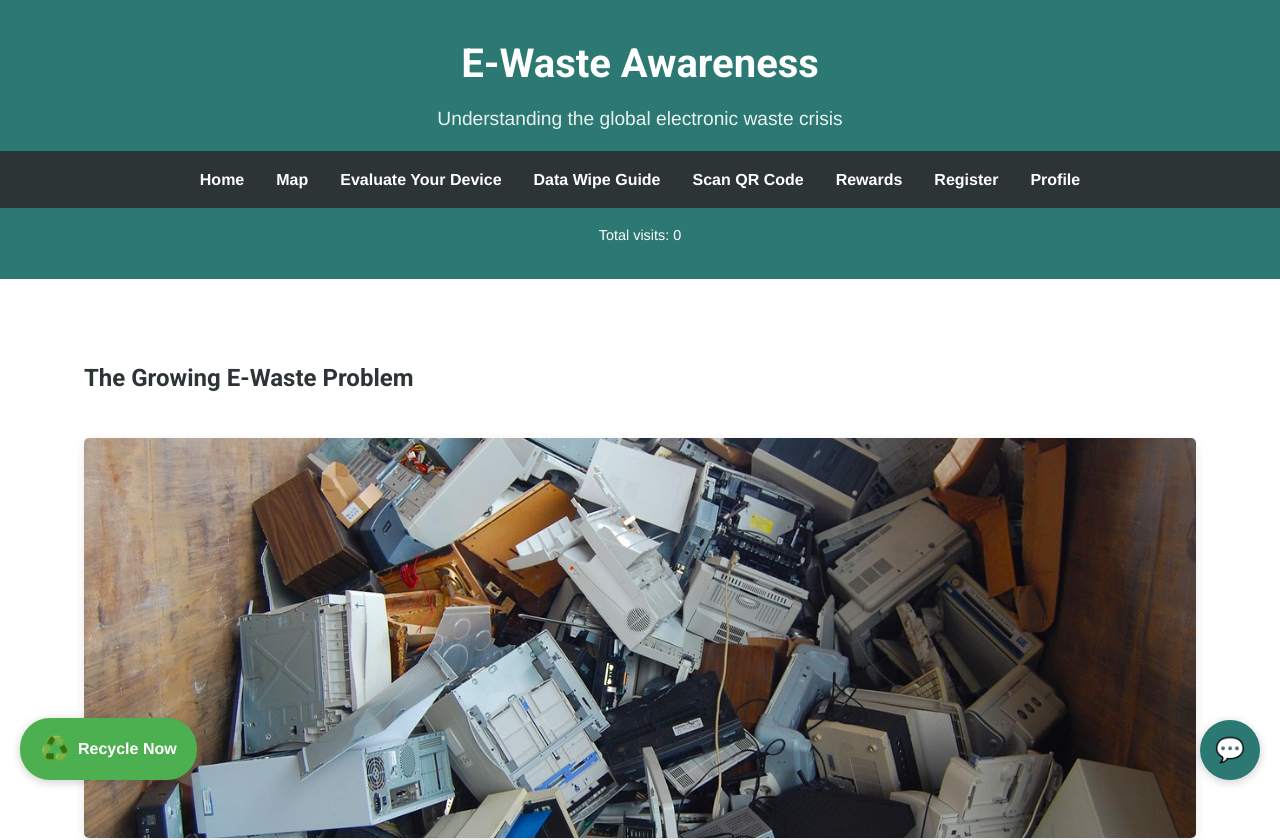
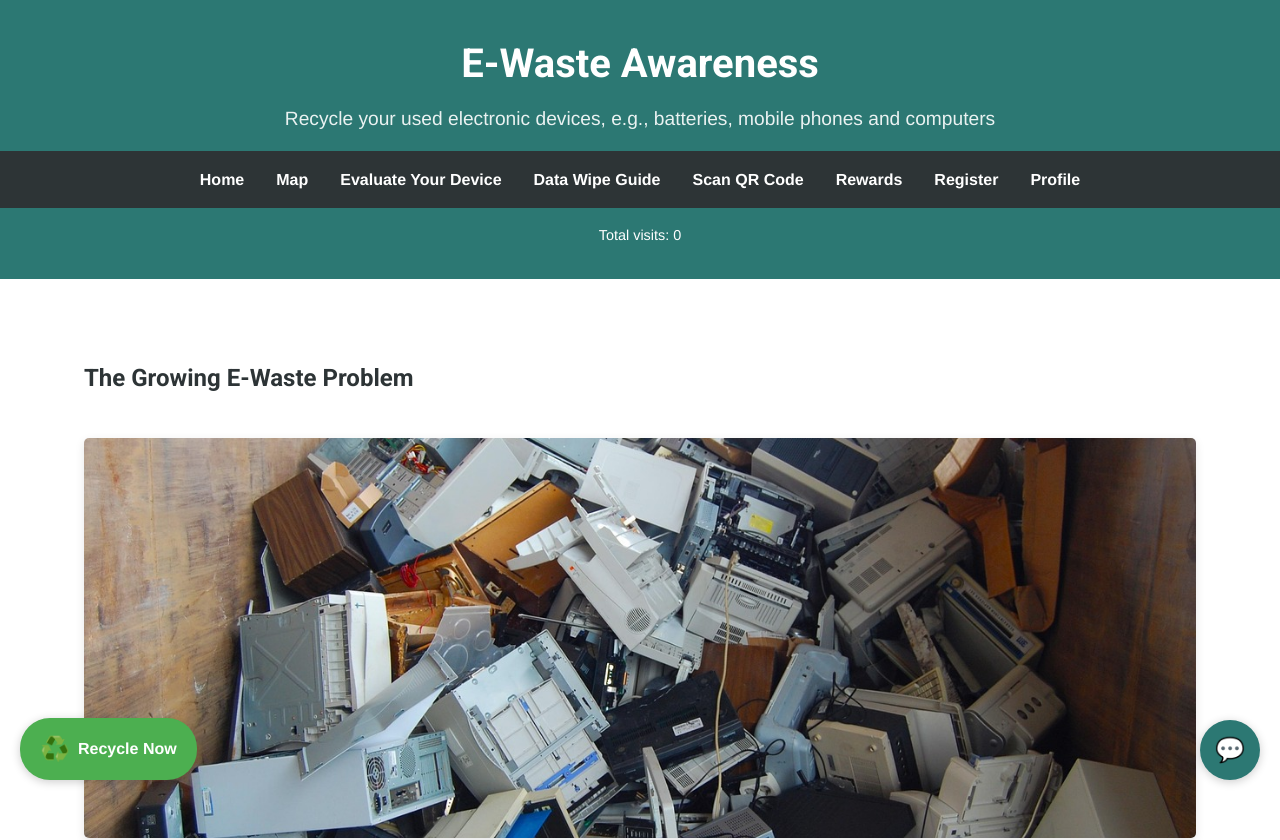
Before and after one commit to sxf51/ENGR90051, a Vue app in the folder project/client/: page / in a window 1280 px wide. Shown: the top 840 px of the page. Built offline with nearby package versions, Linux system fonts and the light colour scheme; no server answers.

Commit message:
mod title

```diff
--- a/project/client/src/App.vue
+++ b/project/client/src/App.vue
@@ -6,7 +6,7 @@
       <title>E-Waste Awareness | The Growing Electronic Waste Problem</title>
       <link href="https://fonts.googleapis.com/css2?family=Open+Sans:wght@400;600;700&family=Roboto:wght@300;400;700&display=swap" rel="stylesheet">
       <h1>E-Waste Awareness</h1>
-      <p>Understanding the global electronic waste crisis</p>
+      <p>Recycle your used electronic devices, e.g., batteries, mobile phones and computers</p>
       <nav>
         <router-link to="/">Home</router-link>
         <router-link to="/map">Map</router-link>
```
